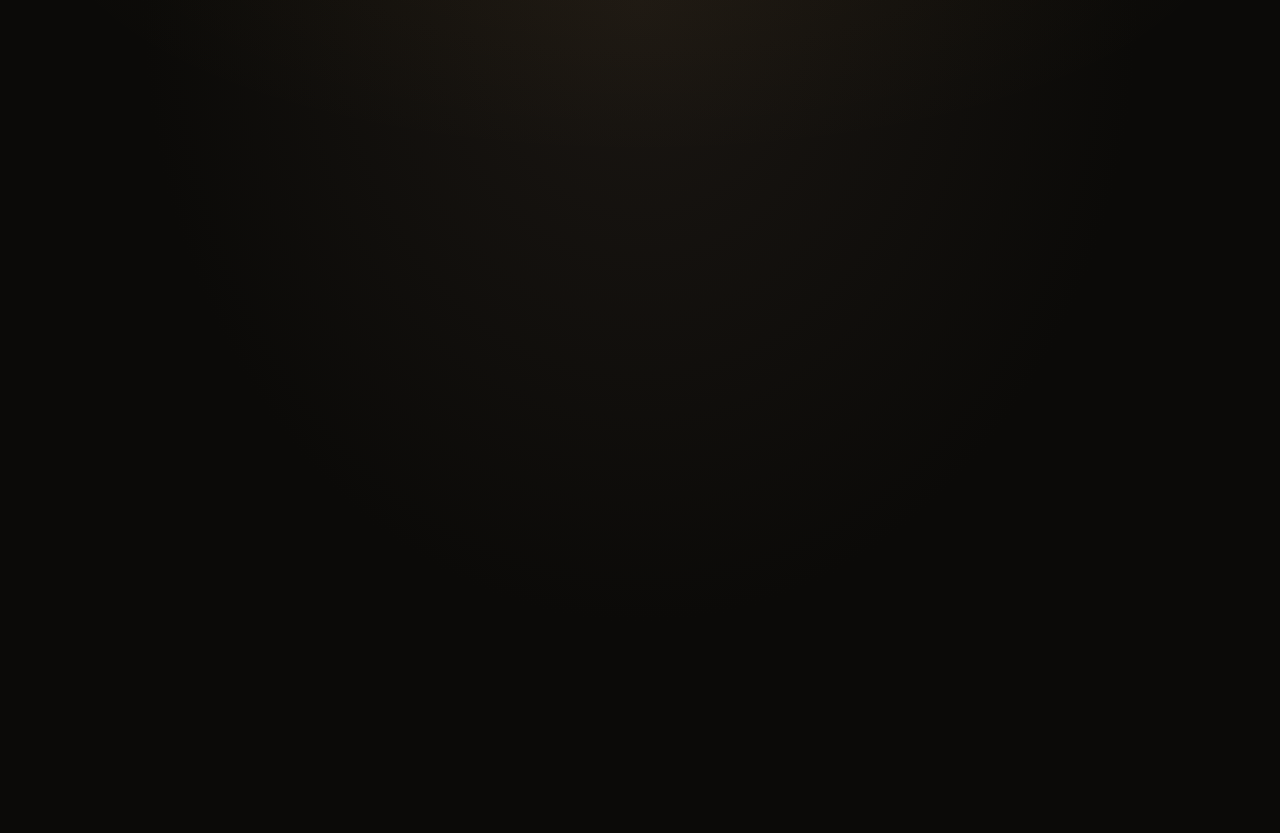
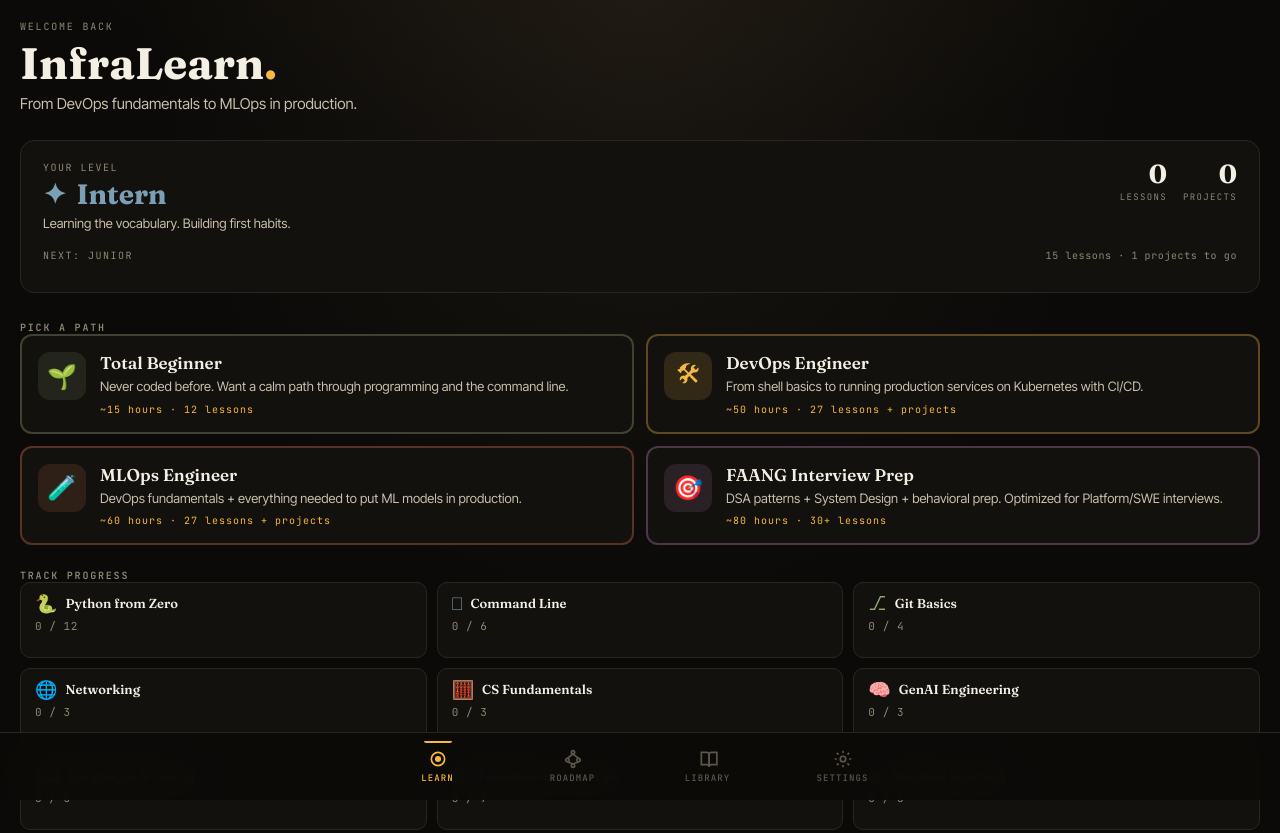
Before and after one commit to bchocyn/MLOps-Fundaments-learning-page, a plain HTML site: page index.html in a window 1280 px wide. Shown: the top 833 px of the page. Before the commit the page ends 800 px from the top, so only its background shows below. Drawn offline with Linux system fonts and the light colour scheme.

Commit message:
Update index.html
Signed-off-by: Brandon Heng <bhkeije@gmail.com>

```diff
--- a/index.html
+++ b/index.html
@@ -17,7 +17,7 @@
   <link rel="preconnect" href="https://fonts.gstatic.com" crossorigin>
   <link href="https://fonts.googleapis.com/css2?family=Fraunces:ital,opsz,wght@0,9..144,400;0,9..144,600;0,9..144,700;0,9..144,900;1,9..144,400;1,9..144,600&family=JetBrains+Mono:wght@400;500;600;700&family=Inter+Tight:wght@400;500;600;700&display=swap" rel="stylesheet">
 
-  <script type="module" crossorigin src="/MLOps-Fundaments-learning-page/infralearn-v10/assets/index-ChvYm5Ls.js"></script>
+  <script type="module" crossorigin src="/MLOps-Fundaments-learning-page/infralearn-v10/assets/index-BJdksLC7.js"></script>
   <link rel="stylesheet" crossorigin href="/MLOps-Fundaments-learning-page/infralearn-v10/assets/index-BjYJn9eV.css">
 </head>
 <body>
```
